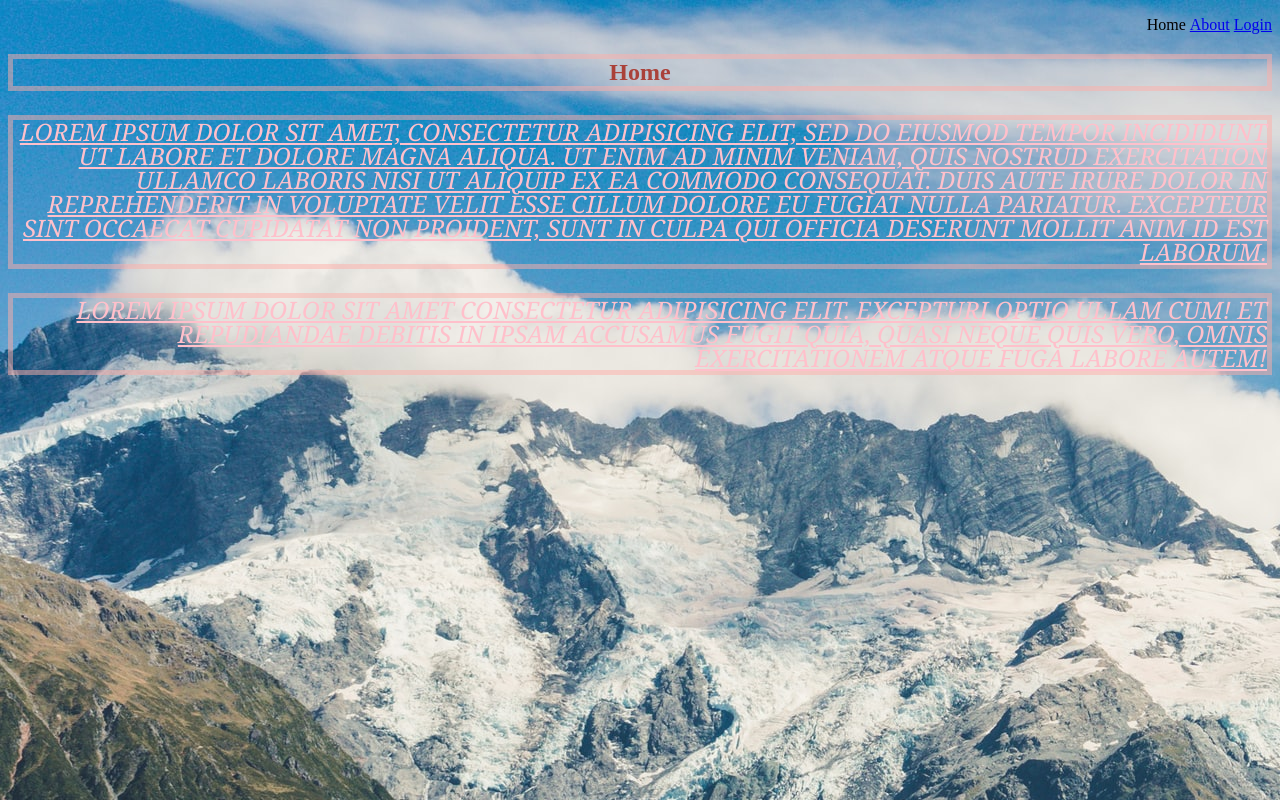
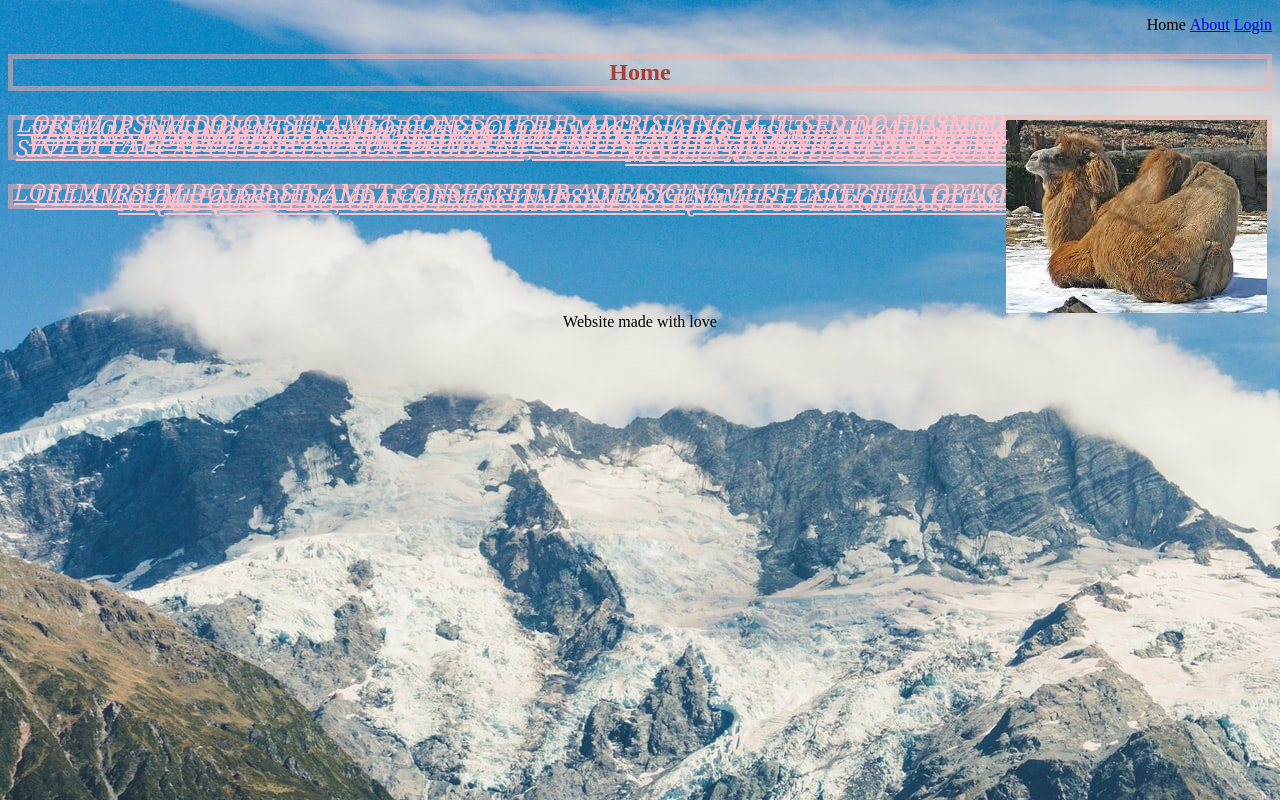
Before and after one commit to AnjanKailash/Zero_to_Mastry_Web_Development, a plain HTML site: page css_project_files/index.html in a window 1280 px wide. Drawn offline with Linux system fonts and the light colour scheme.

Commit message:
clear float

```diff
--- a/css_project_files/index.html
+++ b/css_project_files/index.html
@@ -19,7 +19,9 @@
   </header>
   <section>
     <h2>Home</h2>
-    <p>Lorem ipsum dolor sit amet, consectetur adipisicing elit, sed do eiusmod
+    <p>
+      <img src="camel.jpeg" alt="camel">
+      Lorem ipsum dolor sit amet, consectetur adipisicing elit, sed do eiusmod
     tempor incididunt ut labore et dolore magna aliqua. Ut enim ad minim veniam,
     quis nostrud exercitation ullamco laboris nisi ut aliquip ex ea commodo
     consequat. Duis aute irure dolor in reprehenderit in voluptate velit esse
@@ -30,5 +32,6 @@
       Excepturi optio ullam cum! Et repudiandae debitis in ipsam accusamus fugit quia,
       quasi neque quis vero, omnis exercitationem atque fuga labore autem!</p>
   </section>
+  <footer>Website made with love</footer>
 </body>
 </html>
--- a/css_project_files/style.css
+++ b/css_project_files/style.css
@@ -35,7 +35,7 @@ li {
 p {
     text-decoration: underline;
     text-transform: uppercase;
-    line-height: 100%;
+    line-height: 5px;
 
     font-style: italic;
     font-weight: 400;
@@ -43,3 +43,12 @@ p {
     font-family: Georgia, 'Times New Roman', Times, serif;
 
 }
+
+p img {
+    float: right;
+}
+
+footer {
+    clear: both;
+    text-align: center;
+}
```
Also changed, not shown: css_project_files/camel.jpeg (added), 1 other file.
